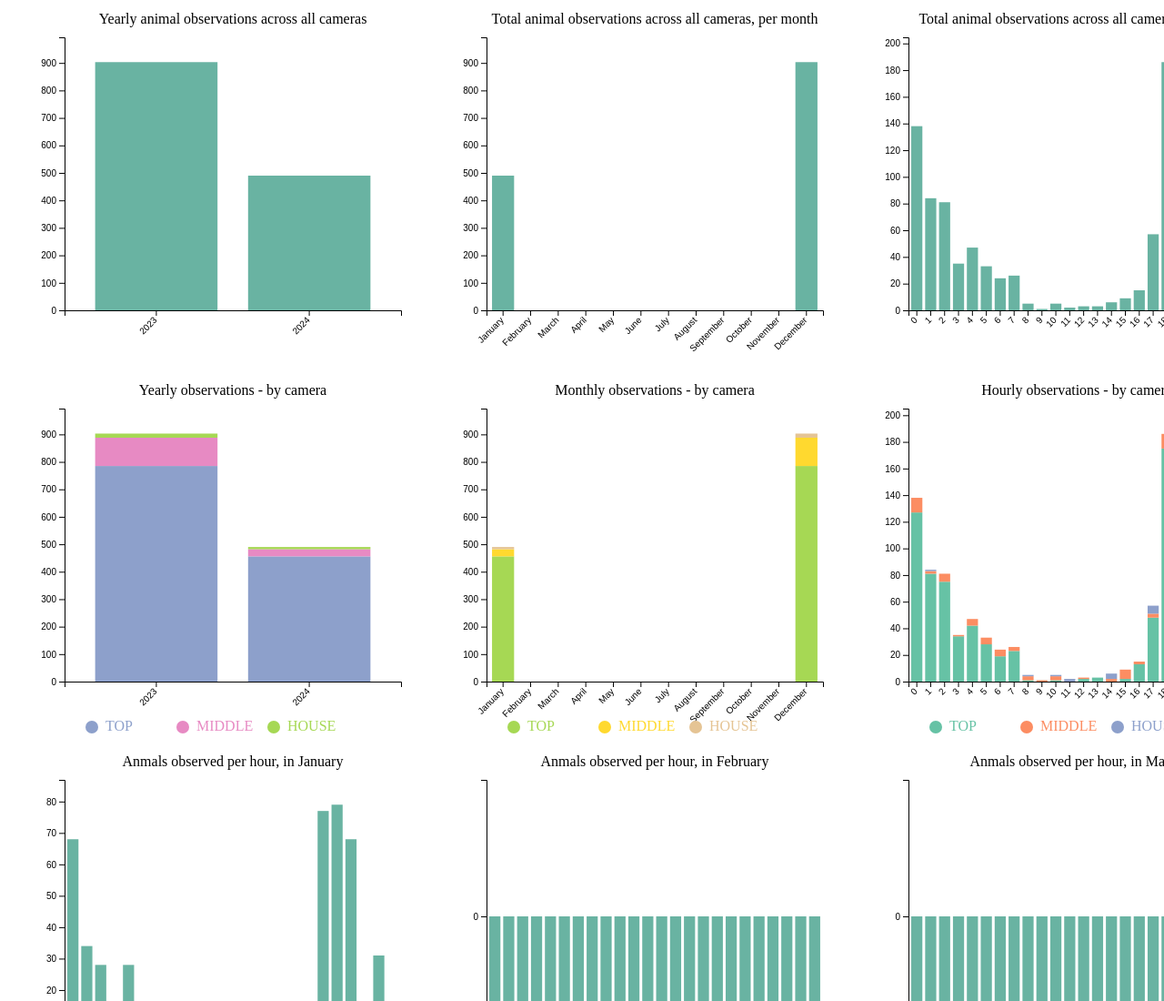
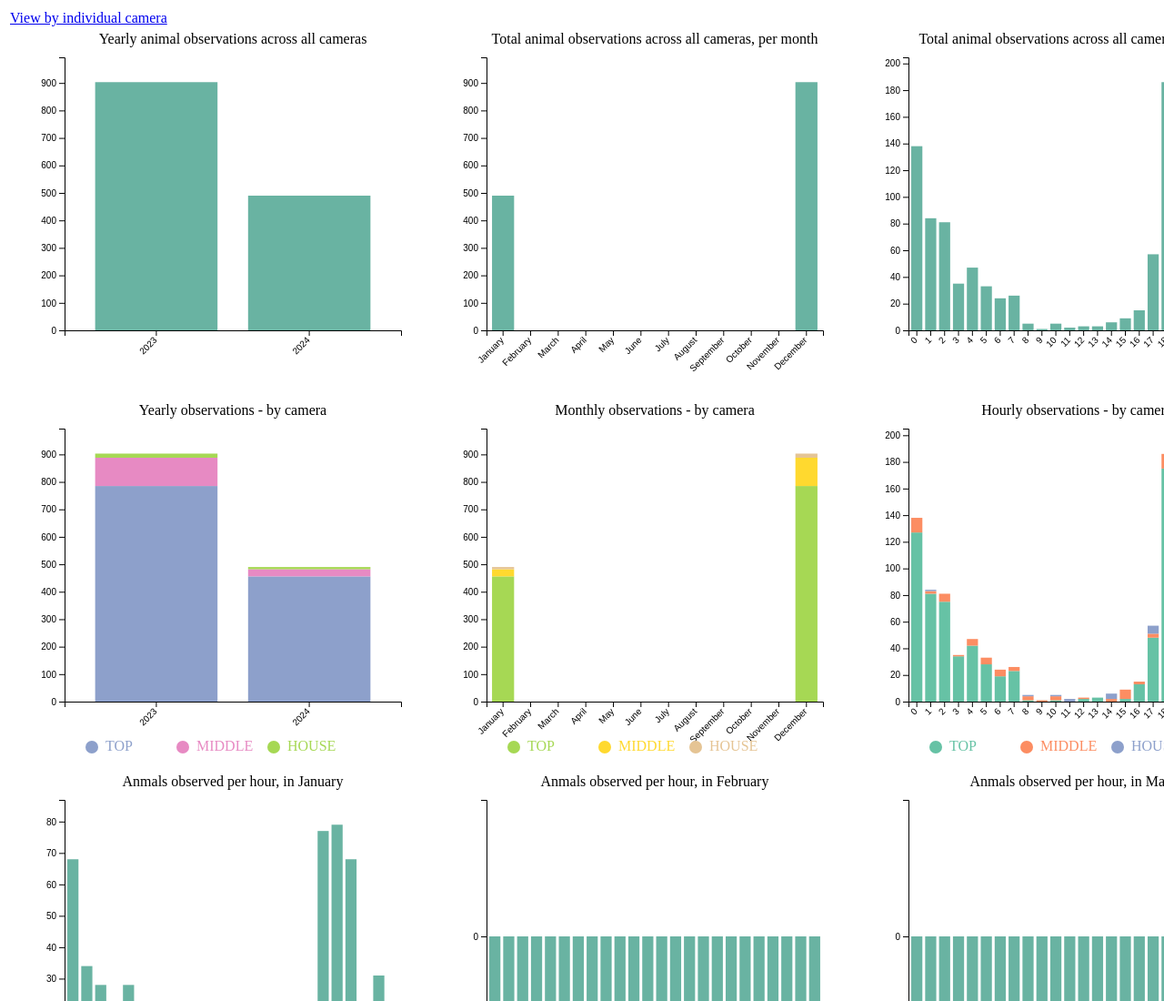
Before and after one commit to boaworm/TrailcamWeb, a plain HTML site: page index.html in a window 1280 px wide. Shown: the top 1100 px of the page at 91% size. Drawn offline with Linux system fonts and the light colour scheme.

Commit message:
adding basic links to navigate back and forth

```diff
--- a/index.html
+++ b/index.html
@@ -8,10 +8,15 @@
 </body>
 
 <table>
+	<tr>
+		<td><a href="camera.html">View by individual camera</a></td>
+		<td></td>
+		<td></td>
+	</tr>
     <tr>
-	<td><div id="obsPerYear"></div></td>
-	<td><div class="divTableCell" id="obsPerMonth"></div></td>
-	<td><div class="divTableCell" id="obsPerHour"></div></td>
+		<td><div id="obsPerYear"></div></td>
+		<td><div class="divTableCell" id="obsPerMonth"></div></td>
+		<td><div class="divTableCell" id="obsPerHour"></div></td>
     </tr>
     <tr>
 	<td><div id="obsPerYearStackedCamera"></div></td>
```
Also changed, not shown: camera.html (+5 -0 lines).
